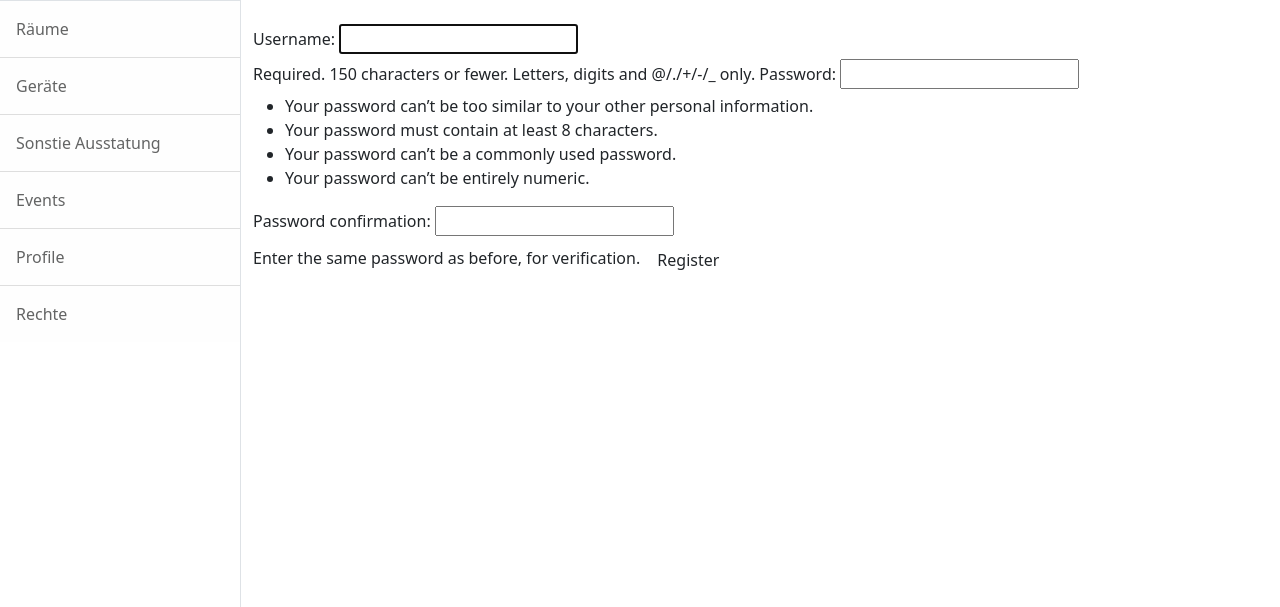
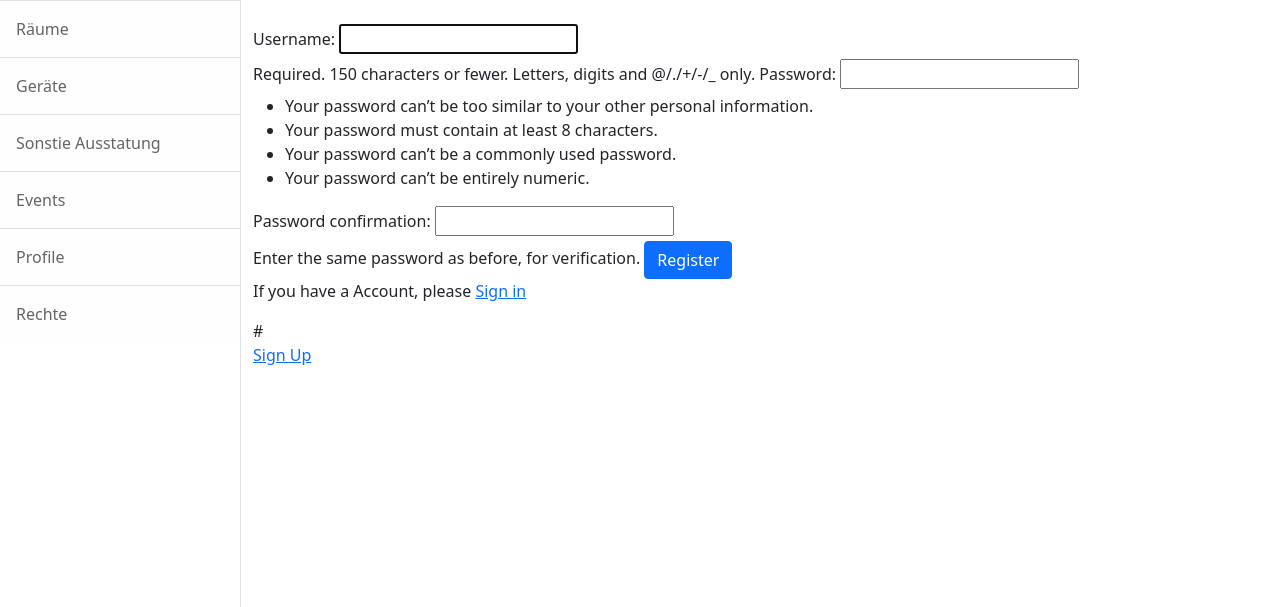
Before and after one commit to Blanklength/UTBremen_Rooms, a Django app: page /signup/ in a window 1280 px wide. Shown: the part 57-664 px from the top of the page. Run offline with Django 4.2, Linux system fonts and the light colour scheme; some libraries are stand-ins or nearby versions.

Commit message:
slimshady

```diff
--- a/inventory_management/templates/registration/login.html
+++ b/inventory_management/templates/registration/login.html
@@ -9,6 +9,7 @@
     <form method="post" class="form_group">
         {% csrf_token %}
         {{ form }}
-        <button type="submit" class="btn btn-succes">Login</button>
+        <button class="btn btn-primary" type="submit">Login</button>
     </form>
+    <p style="line-height: 150%">If you are not registered yet, please <a href="/signup/">Sign Up</a></p>
 {% endblock %}
--- a/inventory_management/templates/registration/sign_up.html
+++ b/inventory_management/templates/registration/sign_up.html
@@ -8,6 +8,7 @@
     <form method="post" class="form_group">
         {% csrf_token %}
         {{ form }}
-        <button type="submit" class="btn btn-succes">Register</button>
+        <button class="btn btn-primary" type="submit">Register</button>
     </form>
+    <p style="line-height: 150%">If you have a Account, please <a href="/login/">Sign in</a></p>#<p style="line-height: 150%"><a href="login/">Sign Up</a></p>
 {% endblock %}
```
